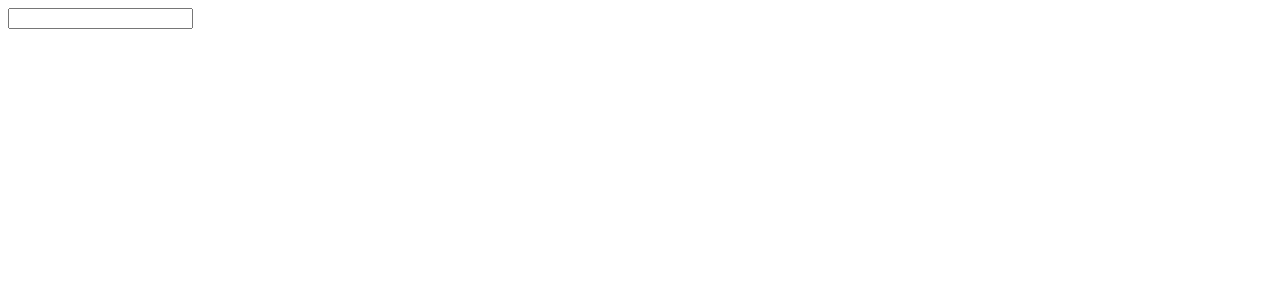
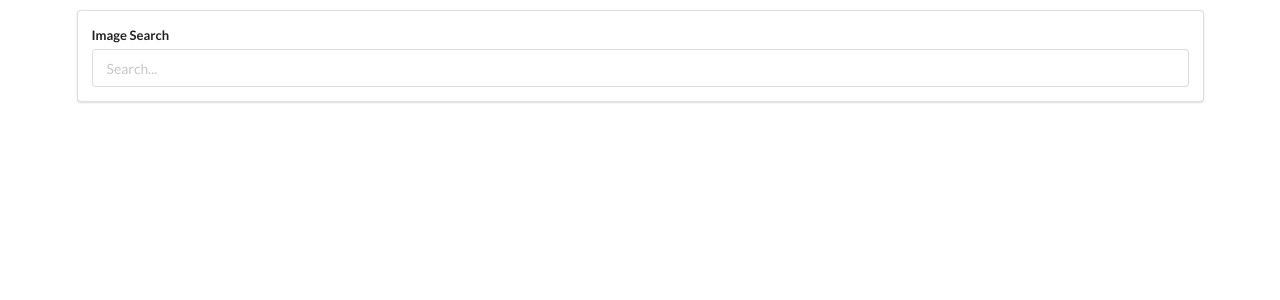
Before and after one commit to mertakbas20/pics, a React (Create React App) app: page / in a window 1280 px wide. Shown: the top 300 px of the page. Built offline with nearby package versions, Linux system fonts and the light colour scheme.

Commit message:
Searchbar

```diff
--- a/public/index.html
+++ b/public/index.html
@@ -5,6 +5,7 @@
     <link rel="icon" href="%PUBLIC_URL%/favicon.ico" />
     <meta name="viewport" content="width=device-width, initial-scale=1" />
     <meta name="theme-color" content="#000000" />
+    <link rel="stylesheet" href="https://cdnjs.cloudflare.com/ajax/libs/semantic-ui/2.4.1/semantic.min.css" integrity="sha512-8bHTC73gkZ7rZ7vpqUQThUDhqcNFyYi2xgDgPDHc+GXVGHXq+xPjynxIopALmOPqzo9JZj0k6OqqewdGO3EsrQ==" crossorigin="anonymous" referrerpolicy="no-referrer" />
     <meta
       name="description"
       content="Web site created using create-react-app"
--- a/src/components/App.js
+++ b/src/components/App.js
@@ -2,7 +2,7 @@ import React from 'react';
 import SearchBar from './SearchBar';
 const App = () => {
     return (
-        <div>
+        <div className='ui container' style={{marginTop:'10px'}}>
             <SearchBar />
         </div>
     );
--- a/src/components/SearchBar.js
+++ b/src/components/SearchBar.js
@@ -3,9 +3,13 @@ import React from 'react';
 class SearchBar extends React.Component {
     render() {
         return (
-            <div>
-                <form>
-                    <input type="text"></input>
+            <div className='ui segment'>
+                <form className='ui form'>
+                    <div className='field'>
+                        <label>Image Search</label>
+                    <input type="text" placeholder='Search...'></input>
+                    </div>
+
                 </form>
             </div>
         );
```
